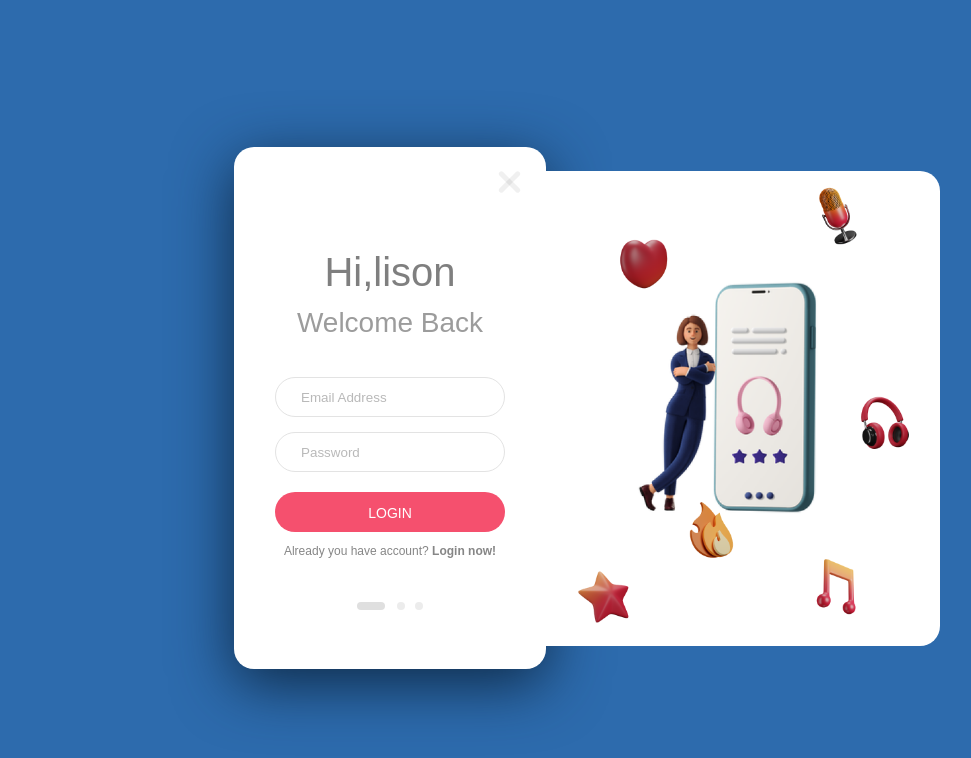
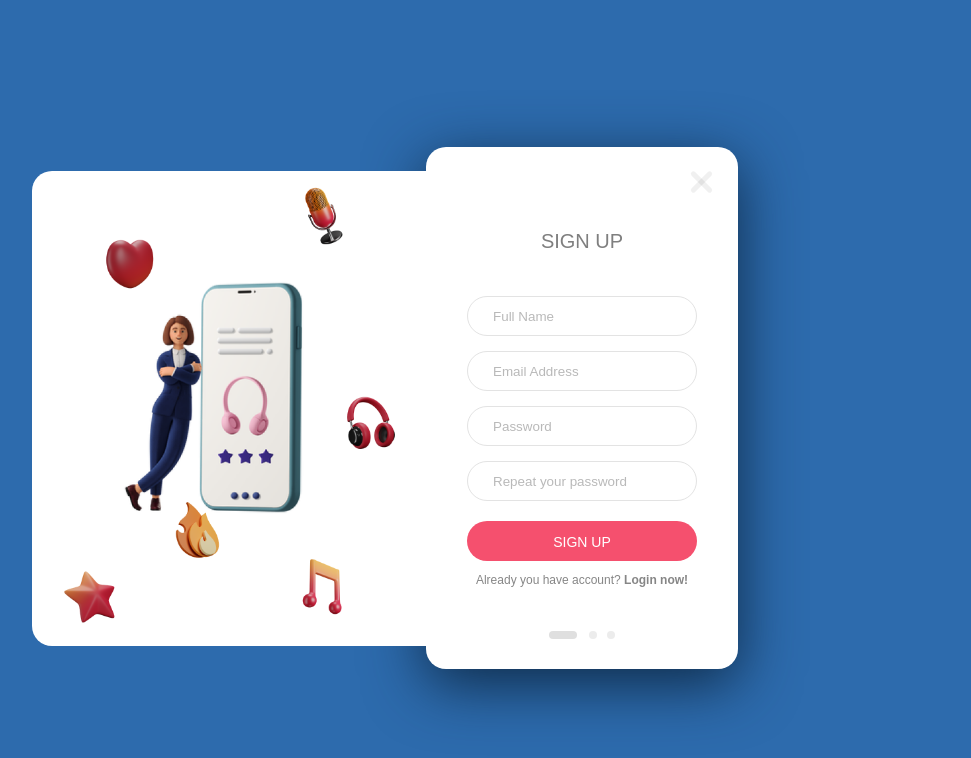
Before and after one commit to abdelghafour77/website, a website: page signup.html in a window 1280 px wide. Shown: the whole page, without its empty margins (250-1221 px from the left). Drawn offline with Linux system fonts and the light colour scheme.

Commit message:
fix problem in sign up page

```diff
--- a/input.css
+++ b/input.css
@@ -224,7 +224,8 @@ body {
 
 #form-body {
   position: absolute;
-  top: 50%;
+  top: 45%;
+  /* top: 50%; */
   right: 25px;
   left: 25px;
   width: 230px;
@@ -233,12 +234,12 @@ body {
 
 #welcome-lines {
   text-align: center;
-  line-height: 1;
+  /* line-height: 1; */
 }
 
 #w-line-1 {
   color: #7f7f7f;
-  font-size: 40px;
+  font-size: 20px;
 }
 
 #w-line-2 {
@@ -256,10 +257,11 @@ body {
   border: 1px solid #e3e3e3;
   line-height: 1;
   border-radius: 20px;
+  margin-bottom: 15px;
 }
 
-.f-inp:first-child {
-  margin-bottom: 15px;
+.f-inp:last-child {
+  margin-bottom: 10px;
 }
 
 .f-inp input {
@@ -349,6 +351,12 @@ body {
   overflow: hidden;
 }
 
+#img-box.left-card {
+  left: auto !important;
+  right: 312px !important;
+  border-radius: 20px 0 0 20px !important;
+}
+
 #img-box {
   background-image: url(../img/A4.png);
 
--- a/signup.html
+++ b/signup.html
@@ -12,32 +12,38 @@
 
 <body class="backgroundd">
   <div id="coverr" class="min-h-screen flex items-center justify-center mx-auto">
-    <div id="form-ui" class="flex items-center justify-center md:justify-start">
+    <div id="form-ui" class="flex items-center justify-center left-0 md:justify-start md:left-48">
       <form id="form" method="post" action="">
         <div id="close-form"></div>
         <div id="form-body">
           <div id="welcome-lines">
-            <div id="w-line-1">Hi,lison</div>
-            <div id="w-line-2">Welcome Back</div>
+            <div id="w-line-1">SIGN UP</div>
+            <!-- <div id="w-line-2">Welcome Back</div> -->
           </div>
           <div id="input-area">
+            <div class="f-inp">
+              <input type="text" placeholder="Full Name">
+            </div>
             <div class="f-inp">
               <input type="text" placeholder="Email Address">
             </div>
             <div class="f-inp">
               <input type="password" placeholder="Password">
             </div>
+            <div class="f-inp">
+              <input type="password" placeholder="Repeat your password">
+            </div>
           </div>
           <div id="submit-button-cvr">
-            <button type="submit" id="submit-button">LOGIN</button>
+            <button type="submit" id="submit-button">SIGN UP</button>
           </div>
           <div id="forgot-pass">
-            Already you have account? <a href="signup.html">Login now!</a>
+            Already you have account? <a href="login.html">Login now!</a>
           </div>
           <div id="bar"></div>
         </div>
       </form>
-      <div id="img-box" class="hidden md:flex">
+      <div id="img-box" class="left-card hidden md:flex">
         <div id="coverr"></div>
 
       </div>
```
Also changed, not shown: css/style.css.
